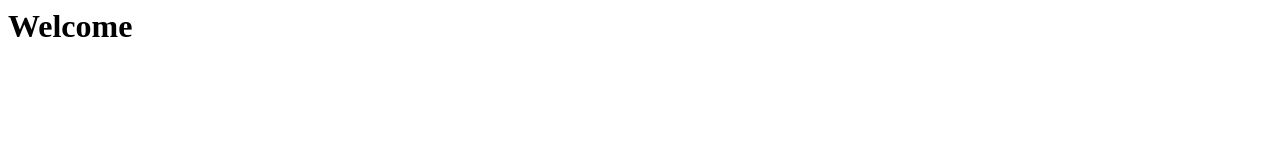
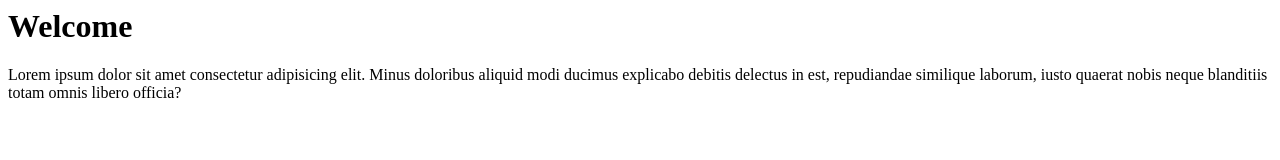
Before and after one commit to Tooba776/name, a plain HTML site: page index.html in a window 1280 px wide. Drawn offline with Linux system fonts and the light colour scheme.

Commit message:
Update index.html

```diff
--- a/index.html
+++ b/index.html
@@ -1 +1,2 @@
 <h1>Welcome</h1>
+<p>Lorem ipsum dolor sit amet consectetur adipisicing elit. Minus doloribus aliquid modi ducimus explicabo debitis delectus in est, repudiandae similique laborum, iusto quaerat nobis neque blanditiis totam omnis libero officia?</p>
```
